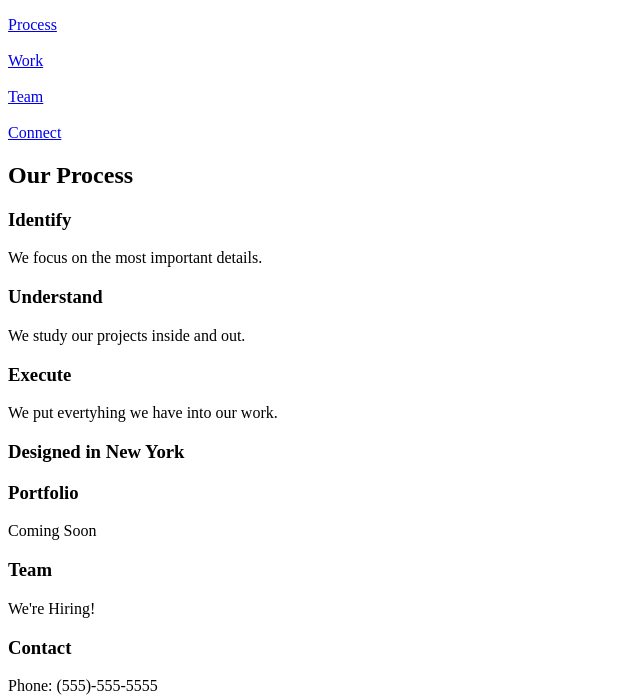
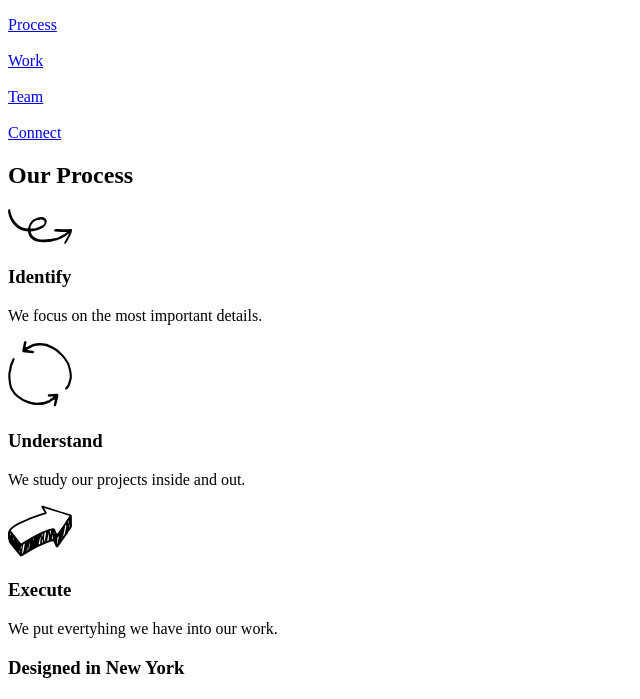
Before and after one commit to elizabethlocke/broadway, a plain HTML site: page index.html in a window 1280 px wide. Shown: the part 100-799 px from the top of the page, without its empty margins (0-640 px from the left). Drawn offline with Linux system fonts and the light colour scheme.

```diff
--- a/index.html
+++ b/index.html
@@ -1,6 +1,7 @@
 <!DOCTYPE html>
 <html>
 <head>
+  <link rel="stylesheet" type="text/css" href="resources/css/style.css">
   <title>Broadway</title>
 </head>
 <body>
@@ -14,12 +15,15 @@
 	</div>
 	<div id="process">
 	  <h2>Our Process</h2>
+	    <img src="resources/images/identify.svg">
 	    <h3>Identify</h3>
 	      <p>We focus on the most important details.</p>
+	    <img src="resources/images/understand.svg">
 	    <h3>Understand</h3>
 	      <p>We study our projects inside and out.</p>
 	</div>
 	<div id="work">
+	    <img src="resources/images/execute.svg">
 	    <h3>Execute</h3>
 	      <p>We put evertyhing we have into our work.</p>
 	    <h3>Designed in New York</h3>
```
